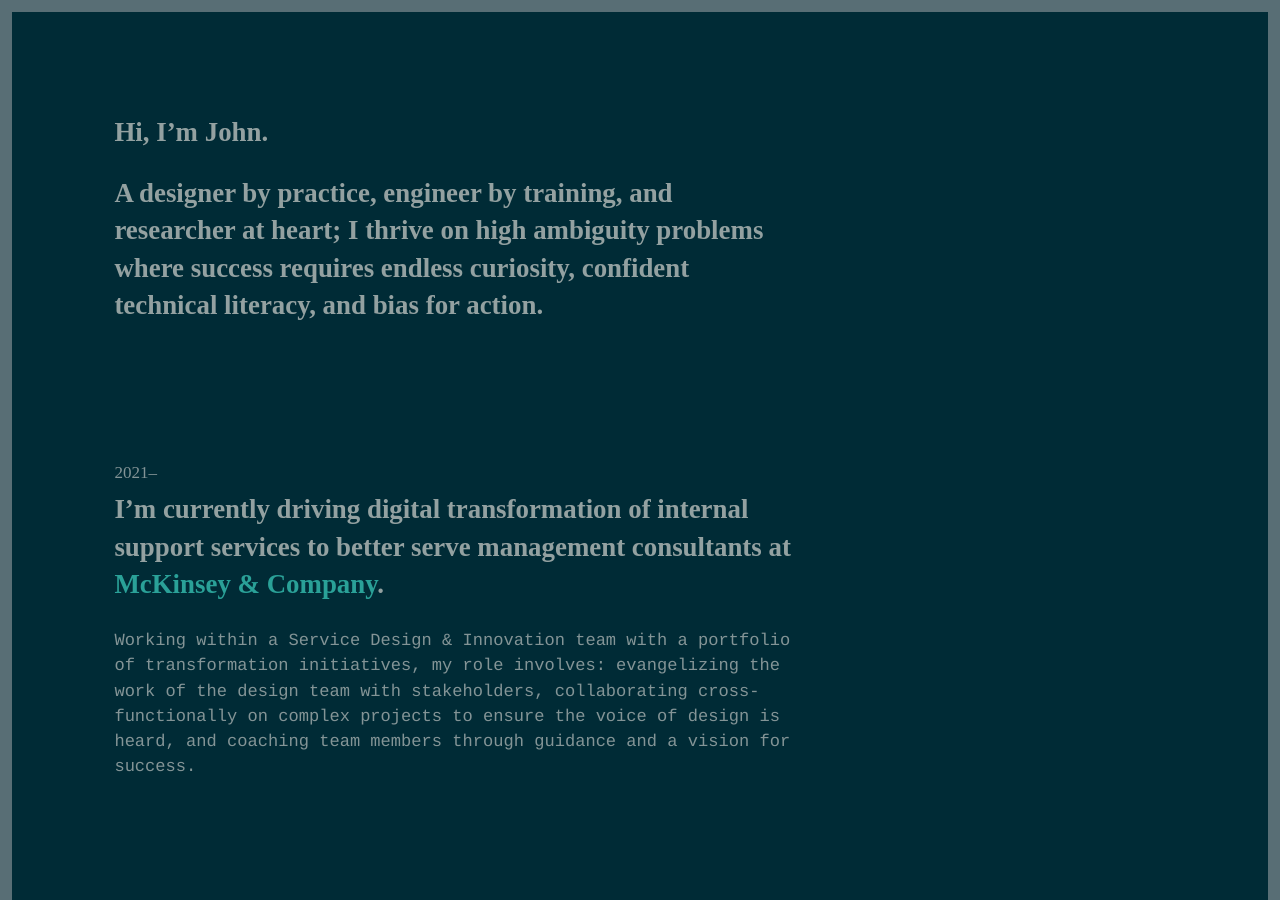
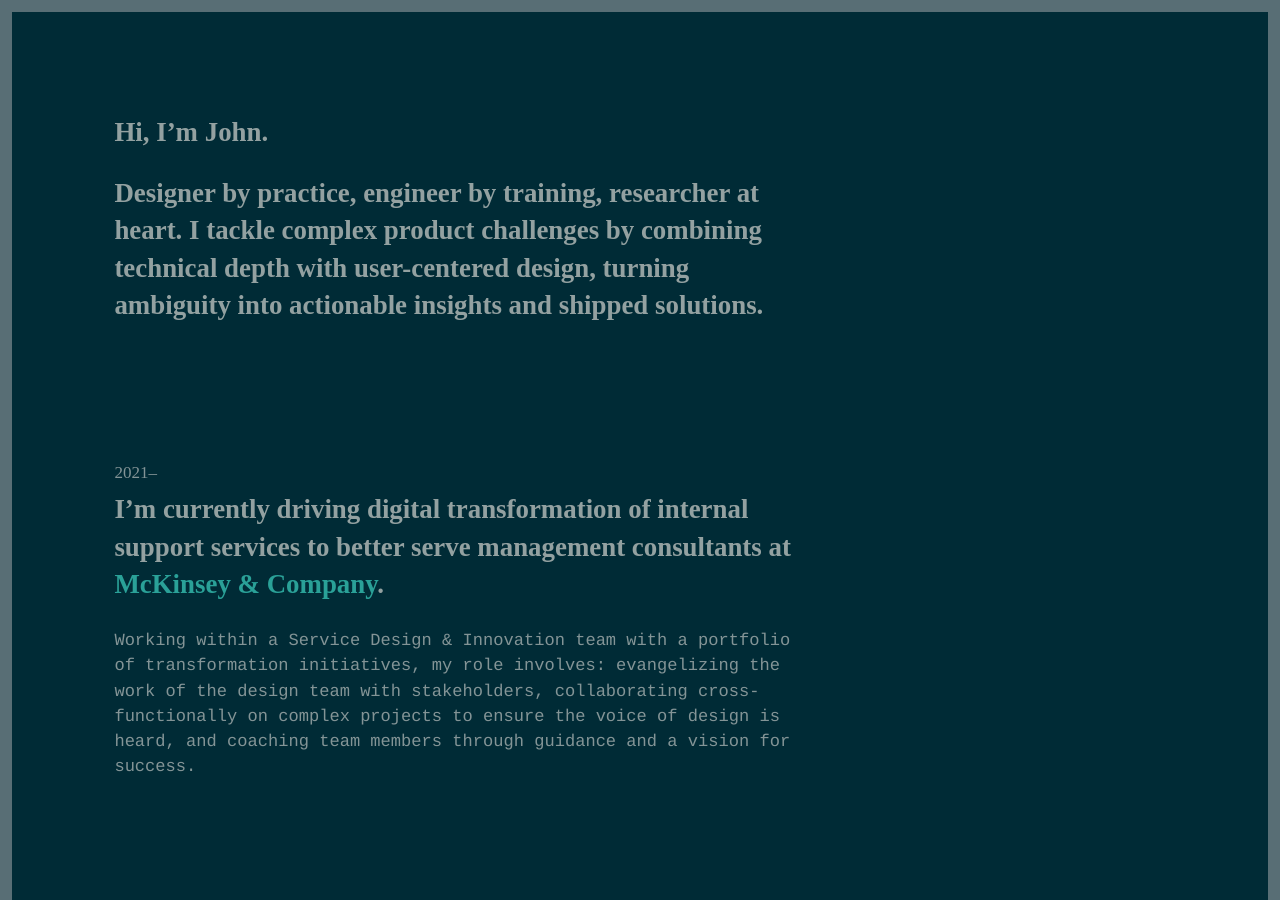
Before and after one commit to jngo/smallepic-jekyll, a Jekyll site: the page built from index.html, in a window 1280 px wide and 900 px high. Built offline with Jekyll 4.4.1, drawn with Linux system fonts in a browser that asks for light colours; some web fonts are replaced.

Commit message:
Revised masthead.

```diff
--- a/_includes/masthead.html
+++ b/_includes/masthead.html
@@ -1,3 +1,3 @@
 <header>
-  <h1>Hi, I’m John.<br><strong>A designer by practice, engineer by training, and researcher at heart; I thrive on high ambiguity problems where success requires endless curiosity, confident technical literacy, and bias for action.</strong></h1>
+  <h1>Hi, I’m John.<br><strong>Designer by practice, engineer by training, researcher at heart. I tackle complex product challenges by combining technical depth with user-centered design, turning ambiguity into actionable insights and shipped solutions.</strong></h1>
 </header>
```
